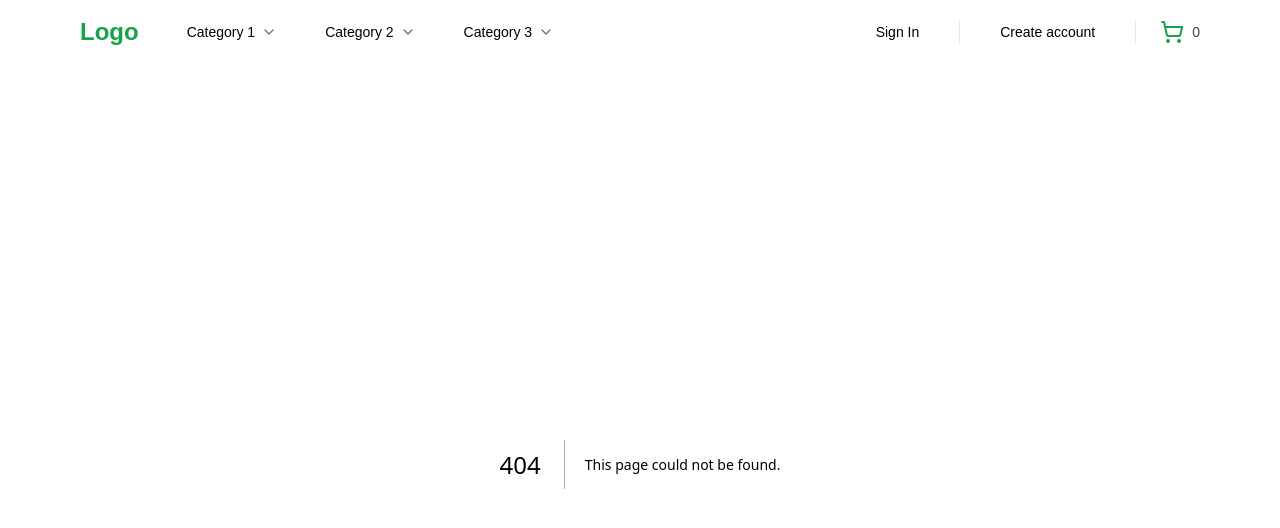
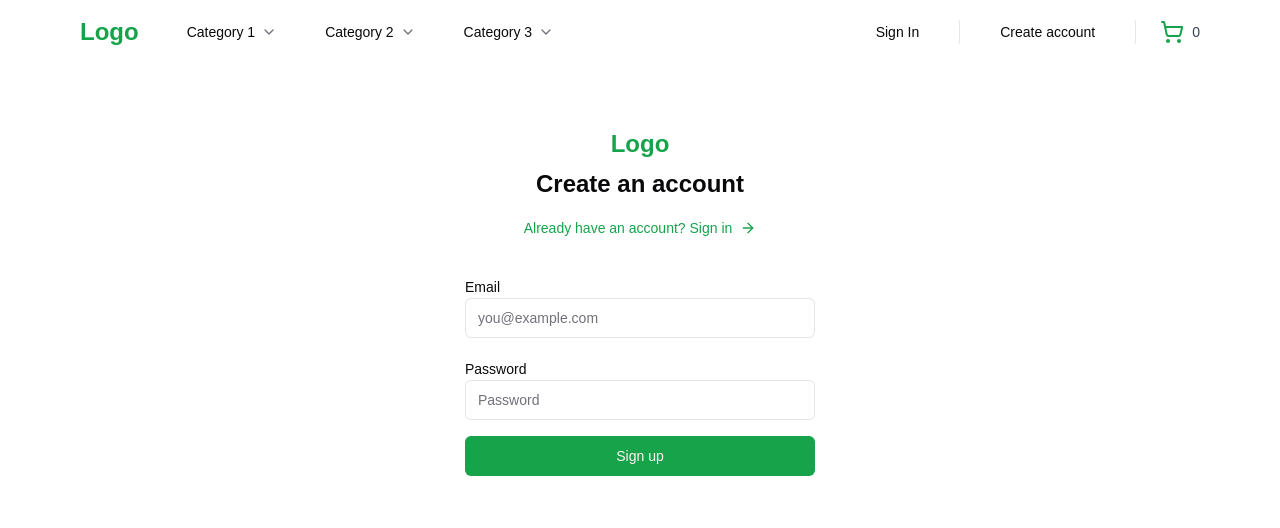
Before and after one commit to yfg1995/ecommerce-next, a Next.js app: page /sign-up in a window 1280 px wide. Before the commit this address had no page. Shown: the top 528 px of the page. Built offline with nearby package versions, Linux system fonts and the light colour scheme.

Commit message:
implementing auth flow (sign-up page)

```diff
--- /dev/null
+++ b/src/app/(auth)/sign-up/page.tsx
@@ -0,0 +1,87 @@
+"use client";
+
+import { FC } from "react";
+import Link from "next/link";
+import { cn } from "@/lib/utils";
+import { Button, buttonVariants } from "@/components/ui/Button";
+import { Input } from "@/components/ui/input";
+import { Label } from "@/components/ui/label";
+import { ArrowRight } from "lucide-react";
+import { useForm } from "react-hook-form";
+import { zodResolver } from "@hookform/resolvers/zod";
+import {
+  AuthCredentialsValidator,
+  TAuthCredentialsValidator,
+} from "@/lib/validators/account-credentials-validator";
+
+const Page: FC = () => {
+  const {
+    register,
+    handleSubmit,
+    formState: { errors },
+  } = useForm<TAuthCredentialsValidator>({
+    resolver: zodResolver(AuthCredentialsValidator),
+  });
+
+  const onSubmit = ({ email, password }: TAuthCredentialsValidator) => {};
+
+  return (
+    <>
+      <div className="container relative flex py-16 flex-col items-center justify-center lg:px-0">
+        <div className="mx-auto flex w-full flex-col justify-center space-y-6 sm:w-[350px]">
+          <div className="flex flex-col items-center space-y-2 text-center">
+            <Link href="/" className="text-green-600 font-bold text-2xl">
+              Logo
+            </Link>
+
+            <h1 className="text-2xl font-bold">Create an account</h1>
+
+            <Link
+              href="sign-in"
+              className={buttonVariants({
+                variant: "link",
+              })}
+            >
+              Already have an account? Sign in
+              <ArrowRight />
+            </Link>
+          </div>
+
+          <div className="grid gap-6 px-10 md:px-0">
+            <form onSubmit={handleSubmit(onSubmit)}>
+              <div className="grid gap-2">
+                <div className="grid gap-1 py-2">
+                  <Label htmlFor="email">Email</Label>
+                  <Input
+                    {...register("email")}
+                    id="email"
+                    className={cn({
+                      "focus-visible:ring-red-500": errors.email,
+                    })}
+                    placeholder="you@example.com"
+                  />
+                </div>
+
+                <div className="grid gap-1 py-2">
+                  <Label htmlFor="password">Password</Label>
+                  <Input
+                    {...register("password")}
+                    id="password"
+                    className={cn({
+                      "focus-visible:ring-red-500": errors.password,
+                    })}
+                    placeholder="Password"
+                  />
+                </div>
+
+                <Button>Sign up</Button>
+              </div>
+            </form>
+          </div>
+        </div>
+      </div>
+    </>
+  );
+};
+
+export default Page;
--- /dev/null
+++ b/src/components/ui/input.tsx
@@ -0,0 +1,25 @@
+import * as React from "react"
+
+import { cn } from "@/lib/utils"
+
+export interface InputProps
+  extends React.InputHTMLAttributes<HTMLInputElement> {}
+
+const Input = React.forwardRef<HTMLInputElement, InputProps>(
+  ({ className, type, ...props }, ref) => {
+    return (
+      <input
+        type={type}
+        className={cn(
+          "flex h-10 w-full rounded-md border border-input bg-background px-3 py-2 text-sm ring-offset-background file:border-0 file:bg-transparent file:text-sm file:font-medium file:text-foreground placeholder:text-muted-foreground focus-visible:outline-none focus-visible:ring-2 focus-visible:ring-ring focus-visible:ring-offset-2 disabled:cursor-not-allowed disabled:opacity-50",
+          className
+        )}
+        ref={ref}
+        {...props}
+      />
+    )
+  }
+)
+Input.displayName = "Input"
+
+export { Input }
--- /dev/null
+++ b/src/components/ui/label.tsx
@@ -0,0 +1,26 @@
+"use client"
+
+import * as React from "react"
+import * as LabelPrimitive from "@radix-ui/react-label"
+import { cva, type VariantProps } from "class-variance-authority"
+
+import { cn } from "@/lib/utils"
+
+const labelVariants = cva(
+  "text-sm font-medium leading-none peer-disabled:cursor-not-allowed peer-disabled:opacity-70"
+)
+
+const Label = React.forwardRef<
+  React.ElementRef<typeof LabelPrimitive.Root>,
+  React.ComponentPropsWithoutRef<typeof LabelPrimitive.Root> &
+    VariantProps<typeof labelVariants>
+>(({ className, ...props }, ref) => (
+  <LabelPrimitive.Root
+    ref={ref}
+    className={cn(labelVariants(), className)}
+    {...props}
+  />
+))
+Label.displayName = LabelPrimitive.Root.displayName
+
+export { Label }
--- /dev/null
+++ b/src/lib/validators/account-credentials-validator.ts
@@ -0,0 +1,12 @@
+import { z } from "zod";
+
+export const AuthCredentialsValidator = z.object({
+  email: z.string().email(),
+  password: z
+    .string()
+    .min(8, { message: "Password must be at least 8 characters long." }),
+});
+
+export type TAuthCredentialsValidator = z.infer<
+  typeof AuthCredentialsValidator
+>;
--- a/src/payload.config.ts
+++ b/src/payload.config.ts
@@ -1,8 +1,8 @@
 import { buildConfig } from "payload/config";
 import { mongooseAdapter } from "@payloadcms/db-mongodb";
 import { slateEditor } from "@payloadcms/richtext-slate";
+import path from "path";
 import { webpackBundler } from "@payloadcms/bundler-webpack";
-import path from "path";
 
 export default buildConfig({
   serverURL: process.env.NEXT_PUBLIC_SERVER_URL || "",
```
Also changed, not shown: package.json (+6 -1 lines), 1 other file (tests, documents, lock files or other folders).
